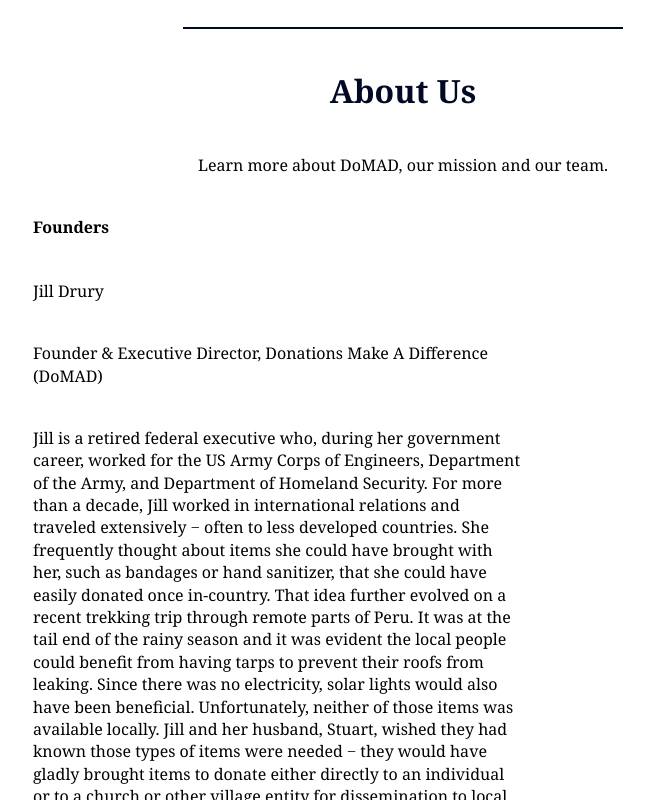
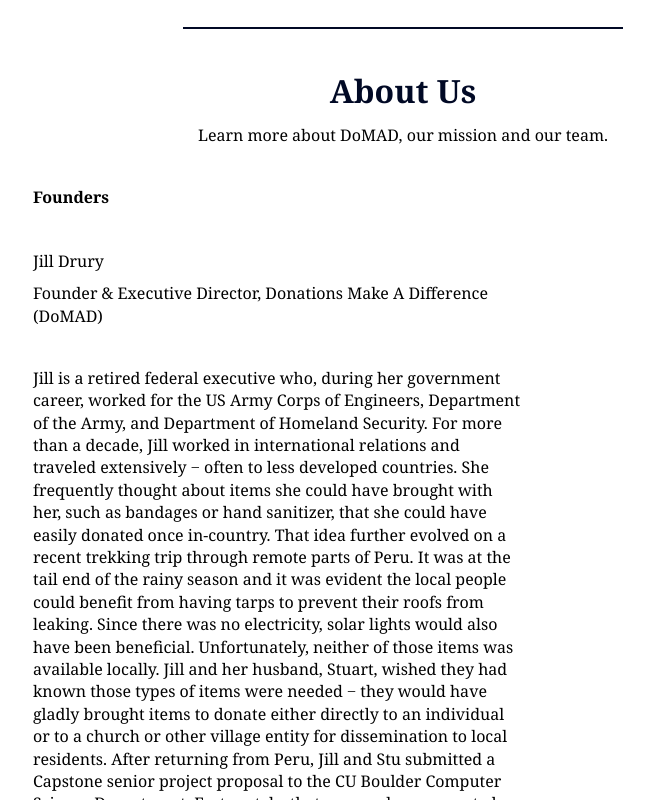
Before and after one commit to JoyMace/DoMADCapstone, a React (Create React App) app in the folder code/client/: page /about in a window 1280 px wide. Shown: the part 1700-2500 px from the top of the page, without its empty margins (237-891 px from the left). Built offline with nearby package versions, Linux system fonts and the light colour scheme; no server answers.

Commit message:
Fixed font style again in About page

```diff
--- a/code/client/src/components/Pages/About.css
+++ b/code/client/src/components/Pages/About.css
@@ -38,8 +38,12 @@
     font-weight: bold;
 }
 
-.left {
+p.top {
     margin-top: 10px;
+}
+
+p.bottom {
+    margin-bottom: 10px;
 }
 
 .divl {
--- a/code/client/src/components/Pages/About.js
+++ b/code/client/src/components/Pages/About.js
@@ -56,17 +56,17 @@
             <h1>
                 About Us
             </h1>
-            <p>
+            <p class="top">
                 Learn more about DoMAD, our mission and our team.
             </p>
             <div class="divl2">
                 <pthick> Founders</pthick>
-                <div class="left">
-                    <p> Jill Drury</p>
-                </div>
+                <p class="bottom">
+                    Jill Drury
+                </p>
 
 
-                <p> Founder & Executive Director, Donations Make A Difference (DoMAD)</p>
+                <p class="top"> Founder & Executive Director, Donations Make A Difference (DoMAD)</p>
                 <p>Jill is a retired federal executive who, during her government career,
                     worked for the US Army Corps of Engineers, Department of the Army,
                     and Department of Homeland Security. For more than a decade,
@@ -85,8 +85,8 @@
                        Jill is a graduate of the University of Maryland, with a Masters of Public Policy from Georgetown University. She is a passionate traveler, horse lover, ballet dancer and dog owner.
                        She has been delighted to develop DoMAD with an awesome team of CU Boulder computer science students. Jill can be reached at DoMAD24901@gmail.com.
                     </p>
-                <p> Stuart Drury</p>
-                <p> Co-Founder & Executive Assistant, Donations Make A Difference (DoMAD)</p>
+                <p class="bottom"> Stuart Drury</p>
+                <p class="top"> Co-Founder & Executive Assistant, Donations Make A Difference (DoMAD)</p>
                 <p>
                 Stu is a retired federal civil servant and retired Army Reserve officer. After eleven years as an active duty Army officer,
                 Stu became a reservist and a civilian employee of the Department of Defense. He worked for the Army in Europe before being
```
